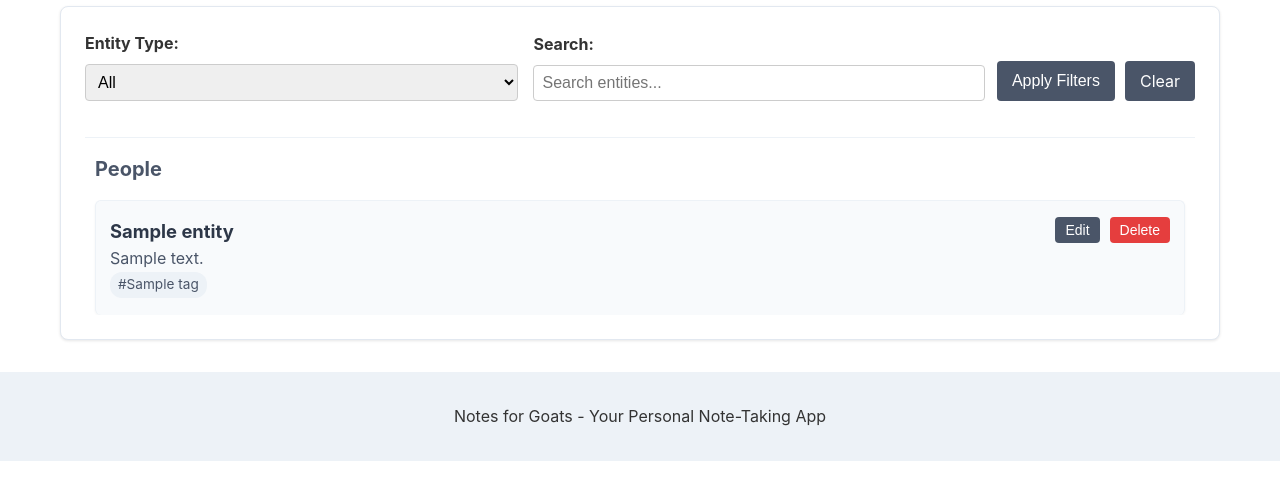
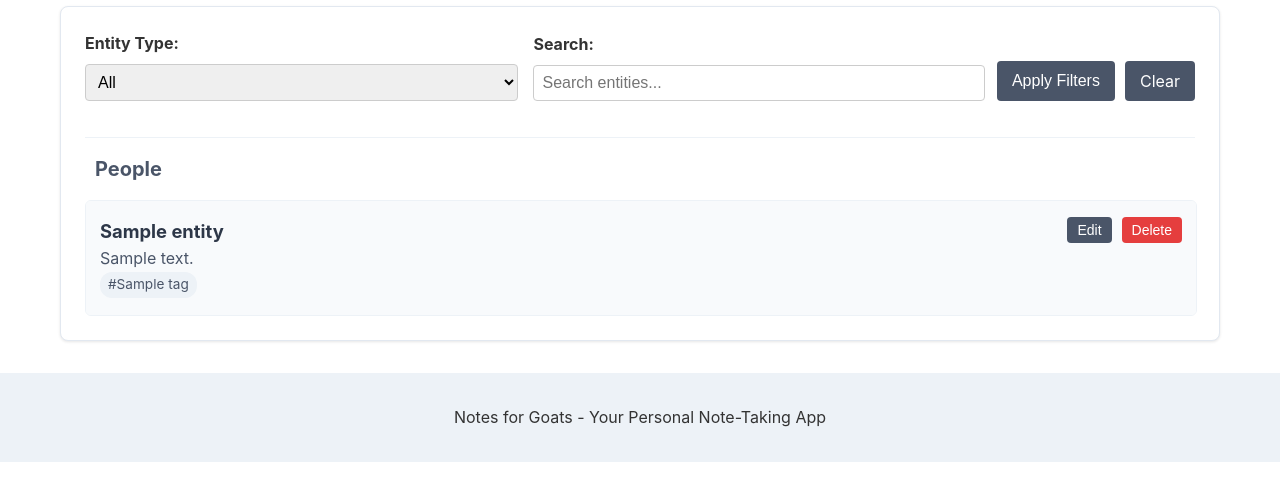
Before and after one commit to emily-flambe/notes-for-goats, a Django app: page /workspaces/1/entities/ in a window 1280 px wide. Shown: the part 304-800 px from the top of the page. Run offline with Django 5.2, Linux system fonts and the light colour scheme; tables that the repository leaves empty hold one stand-in row (values such as "Sample post").

Commit message:
default to Person; fix display of entities in list view

```diff
--- a/notes_for_goats/notekeeper/templates/notekeeper/entity/form.html
+++ b/notes_for_goats/notekeeper/templates/notekeeper/entity/form.html
@@ -46,7 +46,7 @@
             </div>
 
             <!-- Title field - only shown for Person entities -->
-            <div class="form-group" id="title-field-group" style="display: {% if form.instance.type == 'PERSON' or entity_type == 'PERSON' %}block{% else %}none{% endif %};">
+            <div class="form-group" id="title-field-group" style="display: {% if form.instance.type == 'PERSON' or entity_type == 'PERSON' or not form.instance.pk %}block{% else %}none{% endif %};">
                 <label for="{{ form.title.id_for_label }}">Title/Role:</label>
                 {{ form.title }}
                 <small class="form-text text-muted">
--- a/notes_for_goats/notekeeper/templates/notekeeper/entity/list.html
+++ b/notes_for_goats/notekeeper/templates/notekeeper/entity/list.html
@@ -51,7 +51,7 @@
             {% if people.exists %}
                 <div class="entity-section">
                     <h2 class="section-title">People</h2>
-                    <div class="entity-list">
+                    <div class="entity-section-list">
                         {% for entity in people|dictsort:"name" %}
                             <a href="{% url 'notekeeper:entity_detail' workspace_id=workspace.id pk=entity.pk %}" class="entity-item-link">
                                 <div class="entity-item">
@@ -89,7 +89,7 @@
             {% if projects.exists %}
                 <div class="entity-section">
                     <h2 class="section-title">Projects</h2>
-                    <div class="entity-list">
+                    <div class="entity-section-list">
                         {% for entity in projects|dictsort:"name" %}
                             <a href="{% url 'notekeeper:entity_detail' workspace_id=workspace.id pk=entity.pk %}" class="entity-item-link">
                                 <div class="entity-item">
@@ -127,7 +127,7 @@
             {% if teams.exists %}
                 <div class="entity-section">
                     <h2 class="section-title">Teams</h2>
-                    <div class="entity-list">
+                    <div class="entity-section-list">
                         {% for entity in teams|dictsort:"name" %}
                             <a href="{% url 'notekeeper:entity_detail' workspace_id=workspace.id pk=entity.pk %}" class="entity-item-link">
                                 <div class="entity-item">
@@ -205,6 +205,7 @@
         margin-top: 20px;
         padding-top: 15px;
         border-top: 1px solid #edf2f7;
+        width: 100%;
     }
 
     .section-title {
@@ -213,34 +214,46 @@
         margin: 0 0 15px 10px;
     }
 
-    /* Entity list styling (matching journal-notes) */
-    .entity-list {
-        padding: 0 10px;
+    /* Entity section list styling - single column */
+    .entity-section-list {
+        padding: 0;
         display: flex;
         flex-direction: column;
-        gap: 8px;
+        flex-wrap: nowrap !important;
+        gap: 0;
+        max-height: 400px;
+        overflow-y: auto;
+        border: 1px solid #edf2f7;
+        border-radius: 6px;
+        background-color: #fff;
+        width: 100%;
     }
 
-    /* Entity item styling (matching journal-entry) */
+    /* Entity item styling */
     .entity-item {
         padding: 16px 14px;
         margin: 0;
-        border-radius: 6px;
         background-color: #f8fafc;
-        border: 1px solid #edf2f7;
-        box-shadow: 0 1px 3px rgba(0,0,0,0.05);
+        border-bottom: 1px solid #edf2f7;
         transition: all 0.2s ease;
+        width: 100%;
+        box-sizing: border-box;
+    }
+
+    .entity-item:last-child {
+        border-bottom: none;
     }
 
     .entity-item-link {
         text-decoration: none;
         color: inherit;
+        display: block;
+        width: 100%;
     }
 
     /* Hover effect */
     .entity-item:hover {
         background-color: #c7e0ef;
-        box-shadow: 0 2px 4px rgba(0,0,0,0.08);
     }
 
     /* Entity header */
@@ -249,6 +262,7 @@
         display: flex;
         justify-content: space-between;
         align-items: flex-start;
+        width: 100%;
     }
 
     /* Entity title */
@@ -271,6 +285,7 @@
         max-height: calc(1.5em * 3);
         color: #4a5568;
         position: relative;
+        width: 100%;
     }
 
     /* Tags styling */
@@ -279,6 +294,7 @@
         flex-wrap: wrap;
         gap: 6px;
         margin-top: 3px;
+        width: 100%;
     }
 
     .tag-badge {
@@ -290,12 +306,6 @@
         font-size: 0.85em;
         color: #4a5568;
         text-decoration: none;
-    }
-
-    /* Section add button */
-    .section-add {
-        text-align: right;
-        padding: 10px 10px 0 0;
     }
 
     /* No results message styling */
--- a/notes_for_goats/notekeeper/views/entity_views.py
+++ b/notes_for_goats/notekeeper/views/entity_views.py
@@ -63,7 +63,7 @@ def entity_detail(request, workspace_id, pk):
 def entity_create(request, workspace_id):
     """View to create a new entity"""
     workspace = get_object_or_404(Workspace, pk=workspace_id)
-    entity_type = request.GET.get('type', None)  # Get the type from query string if available
+    entity_type = request.GET.get('type', 'PERSON')  # Default to PERSON if no type specified
 
     if request.method == "POST":
         form = EntityForm(request.POST)
@@ -77,10 +77,8 @@ def entity_create(request, workspace_id):
 
             return redirect('notekeeper:entity_detail', workspace_id=workspace_id, pk=entity.pk)
     else:
-        # Initialize form with optional type
-        initial_data = {}
-        if entity_type and entity_type in dict(Entity.ENTITY_TYPES):
-            initial_data['type'] = entity_type
+        # Initialize form with type
+        initial_data = {'type': entity_type}
         form = EntityForm(initial=initial_data)
 
     return render(request, 'notekeeper/entity/form.html', {
```
